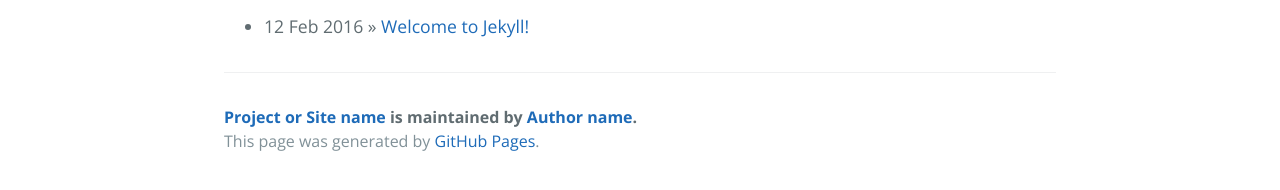
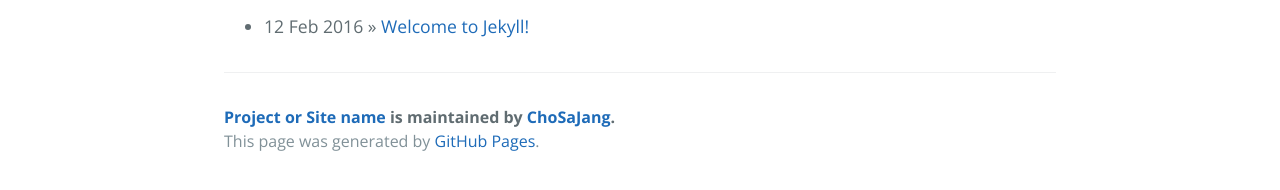
Before and after one commit to chosajang/mytoy, a Jekyll site: the page built from index.html, in a window 1280 px wide. Shown: the part 470-660 px from the top of the page. Built offline with Jekyll 4.4.1, drawn with Linux system fonts in a browser that asks for light colours; the list of posts is cut into pages by our own code.

Commit message:
Update _config.yml

```diff
--- a/_config.yml
+++ b/_config.yml
@@ -7,8 +7,8 @@
 
 # About/contact
 author:
-  name:       Author name
-  url:        http://yourhomepage.com
+  name:       ChoSaJang
+  url:        http://chosajang.github.io
 
 # Gems
 gems:
```
